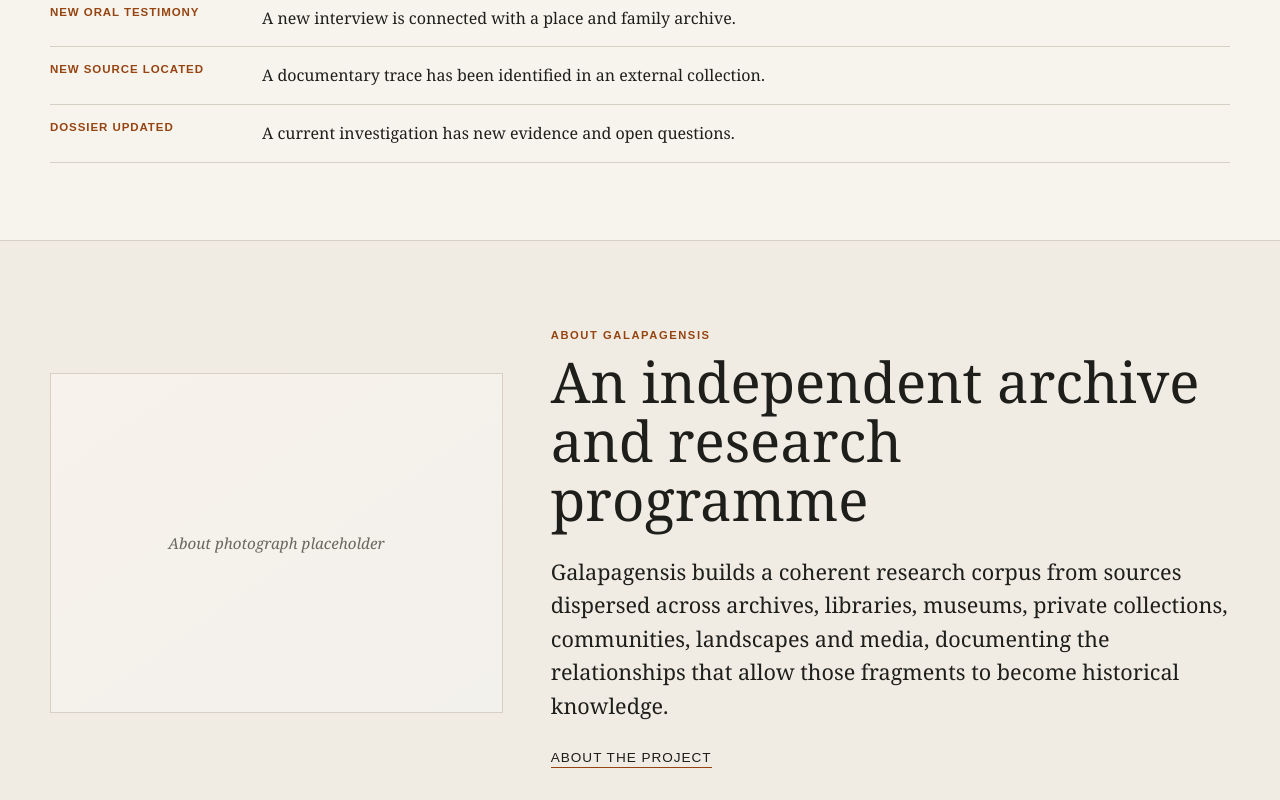
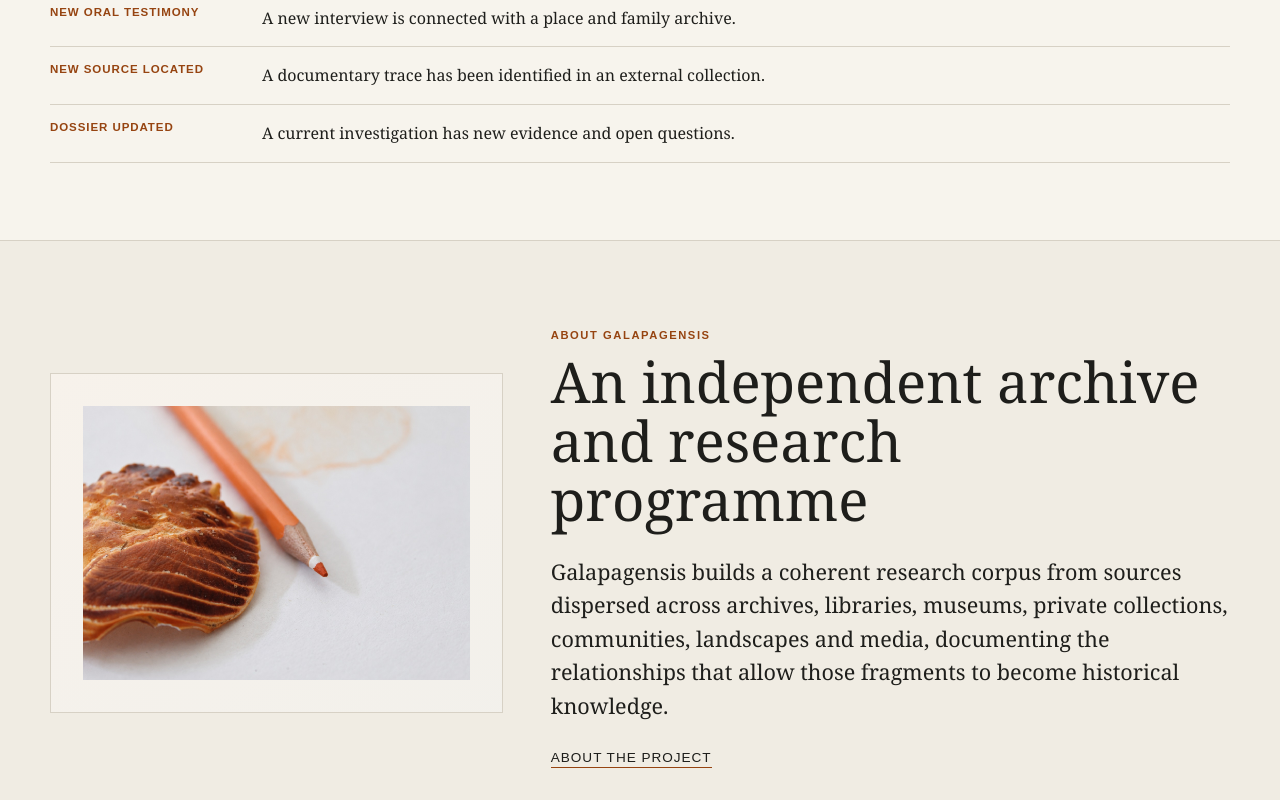
Before and after one commit to ecivallero/galapagensis, an Eleventy site: page index.njk in a window 1280 px wide. Shown: the part 9541-10341 px from the top of the page. Built offline with nearby package versions, Linux system fonts and the light colour scheme; Eleventy itself is replaced by a stand-in of ours; files that its build step writes are made by us from their sources.

Commit message:
Add files via upload

```diff
--- a/index.njk
+++ b/index.njk
@@ -305,7 +305,7 @@
     </div>
     <div class="map-static" style="border:1px solid var(--line); overflow:hidden; background:var(--panel);">
       <img
-        src="/assets/images/map.PNG"
+        src="/assets/images/map.png"
         alt="Map of the Galápagos Islands."
         loading="lazy"
         style="width:100%; height:auto; display:block;"
@@ -327,7 +327,12 @@
   <section id="about" class="about-section">
     <div class="about-grid wrap">
       <div class="about-image-placeholder">
-        <span>About photograph placeholder</span>
+        <img
+          src="/assets/images/D001.jpg"
+          alt="Shell and orange pencil on paper."
+          loading="lazy"
+          style="width:100%; height:100%; display:block; object-fit:cover;"
+        >
       </div>
       <article class="about">
         <p class="eyebrow">About Galapagensis</p>
```
